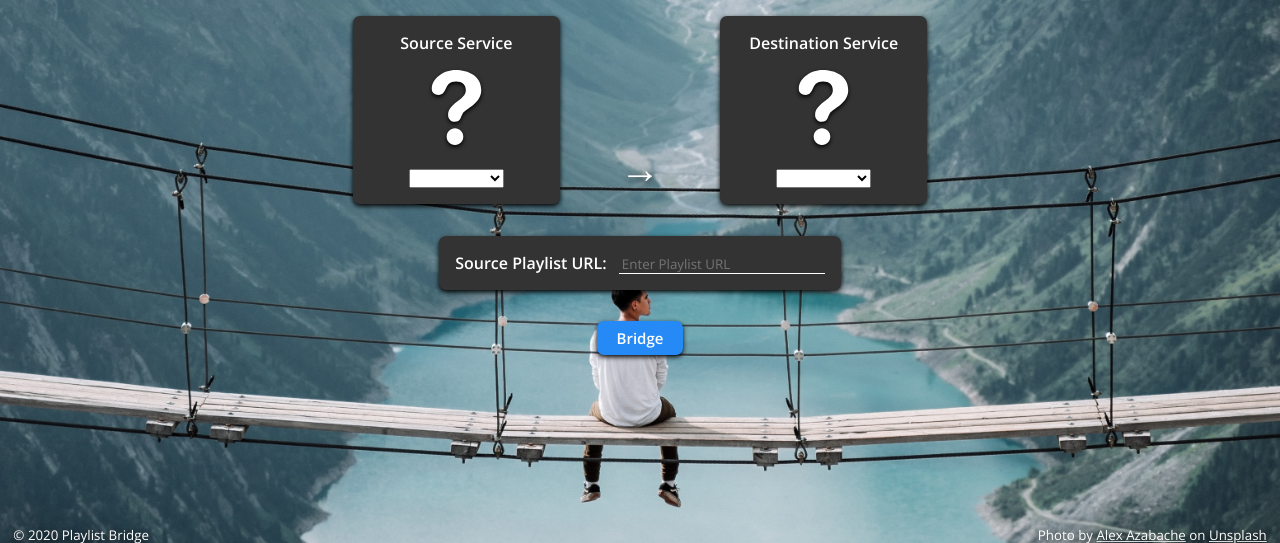
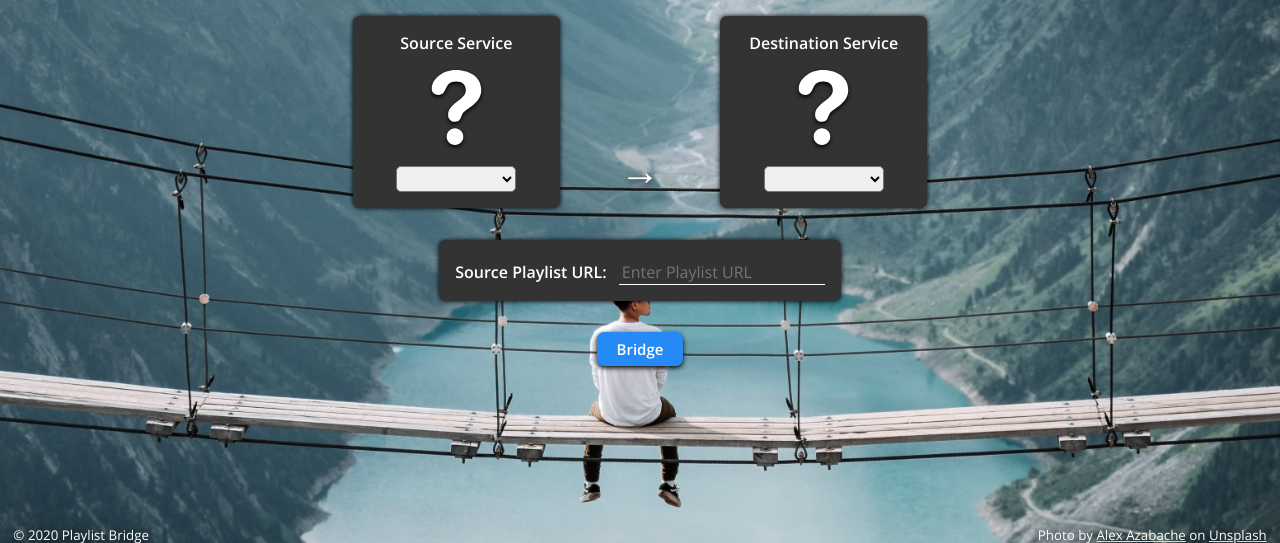
Before and after one commit to ethanratnofsky/Playlist-Bridge, a Flask app: page / in a window 1280 px wide. Shown: the part 243-786 px from the top of the page. Run offline with Flask 2, Linux system fonts and the light colour scheme.

Commit message:
adjusted url input and added styling to dropdowns

```diff
--- a/static/css/index.css
+++ b/static/css/index.css
@@ -33,12 +33,18 @@
 }
 
 #sourcePlaylistUrl input {
+    width: 200px;
+
     margin-left: 8px;
-    width: 200px;
+    padding: 5px 3px 1px 3px;
+
     border: none;
+    border-bottom: 1px solid var(--secondary-color);
     background: none;
-    border-bottom: 1px solid var(--secondary-color);
-    padding: 5px 3px 1px 3px;
+
+    color: var(--secondary-color);
+    font-family: 'Open Sans', sans-serif;
+    font-size: 16px;
 }
 
 #sourcePlaylistUrl input::placeholder {
--- a/static/css/theme.css
+++ b/static/css/theme.css
@@ -1,5 +1,5 @@
 .boxShadow {
-    box-shadow: 0 2px 5px var(--shadow-color);
+    box-shadow: 0 0px 5px var(--shadow-color);
 }
 
 .textShadow {
@@ -20,6 +20,18 @@
     padding: 1em;
     border-radius: 7px;
     text-shadow: none;
+}
+
+.dropDownMenu {
+    padding: 1px 5px;
+
+    border-radius: 5px;
+
+    font-size: 15px;
+    font-family: 'Open Sans', sans-serif;
+    font-weight: 600;
+
+    cursor: pointer;
 }
 
 .button {
--- a/templates/index.html
+++ b/templates/index.html
@@ -22,7 +22,7 @@
                 <br>
                 <img class="dropShadow" id="srcServiceIcon" src="/static/images/question_mark.svg" alt="No Service Selected">
                 <br>
-                <select id="srcService" required>
+                <select class="dropDownMenu" id="srcService" required>
                     <option data-img-src="/static/images/question_mark.svg" data-img-alt="No Service Selected" value="" selected></option>
                     <option data-img-src="/static/images/tidal_icon.svg" data-img-alt="TIDAL Icon" value="tidal">TIDAL</option>
                     <option data-img-src="/static/images/spotify_icon.svg" data-img-alt="Spotify Icon" value="spotify">Spotify</option>
@@ -35,7 +35,7 @@
                 <br>
                 <img class="dropShadow" id="destServiceIcon" src="/static/images/question_mark.svg" alt="No Service Selected">
                 <br>
-                <select id="destService" required>
+                <select class="dropDownMenu" id="destService" required>
                     <option data-img-src="/static/images/question_mark.svg" data-img-alt="No Service Selected" value="" selected></option>
                     <option data-img-src="/static/images/tidal_icon.svg" data-img-alt="TIDAL Icon" value="tidal">TIDAL</option>
                     <option data-img-src="/static/images/spotify_icon.svg" data-img-alt="Spotify Icon" value="spotify">Spotify</option>
```
